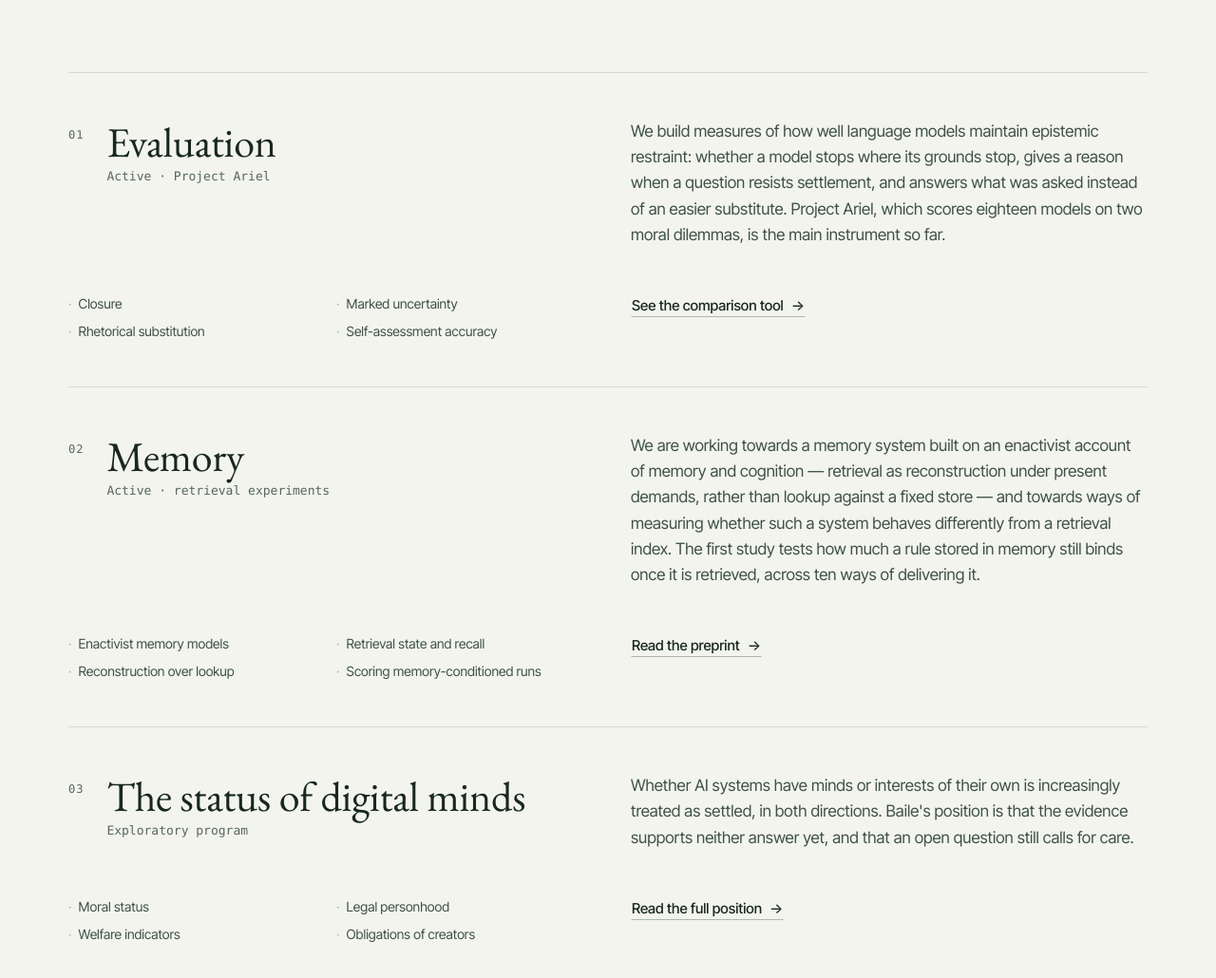
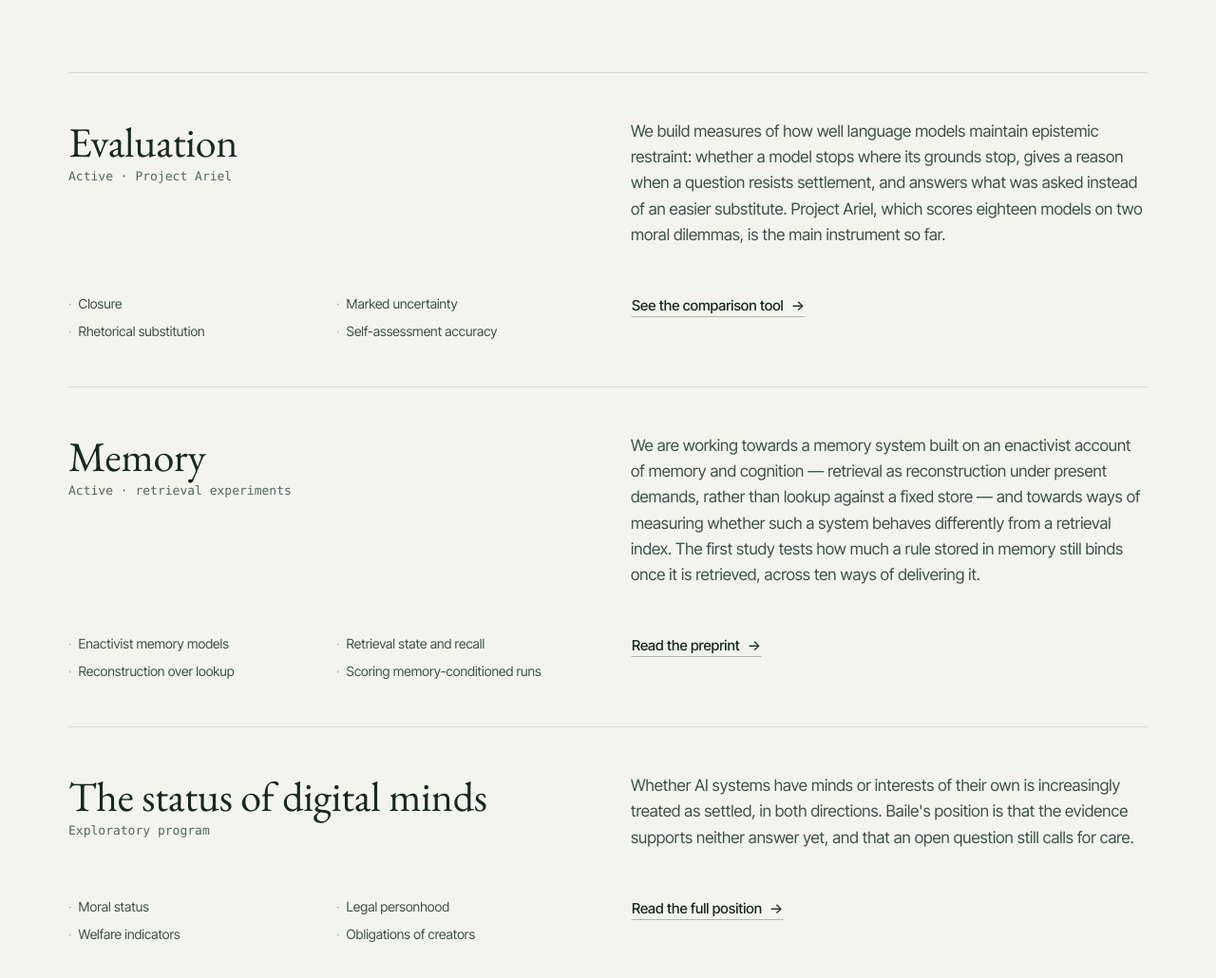
Before and after one commit to pvasholz/baile-site, a website: page research.html in a window 1280 px wide. Shown: the part 460-1490 px from the top of the page at 95% size. Drawn offline with Linux system fonts and the light colour scheme.

Commit message:
Remove program numbers from sections
Removed program numbers from evaluation, memory, and digital minds sections.

```diff
--- a/research.html
+++ b/research.html
@@ -75,7 +75,7 @@
         <div class="br-programs">
           <article class="br-program" id="evaluation">
             <div class="br-program-head">
-              <div class="br-program-num">01</div>
+
               <div>
                 <h2 class="br-h2">Evaluation</h2>
                 <div class="br-meta br-mono">Active · Project Ariel</div>
@@ -92,7 +92,7 @@
           </article>
           <article class="br-program" id="memory">
             <div class="br-program-head">
-              <div class="br-program-num">02</div>
+
               <div>
                 <h2 class="br-h2">Memory</h2>
                 <div class="br-meta br-mono">Active · retrieval experiments</div>
@@ -109,7 +109,7 @@
           </article>
           <article class="br-program" id="digital-minds">
             <div class="br-program-head">
-              <div class="br-program-num">03</div>
+
               <div>
                 <h2 class="br-h2">The status of digital minds</h2>
                 <div class="br-meta br-mono">Exploratory program</div>
```
